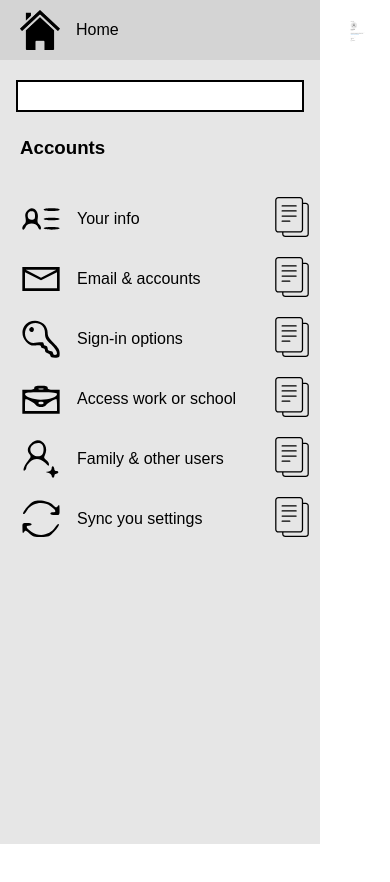
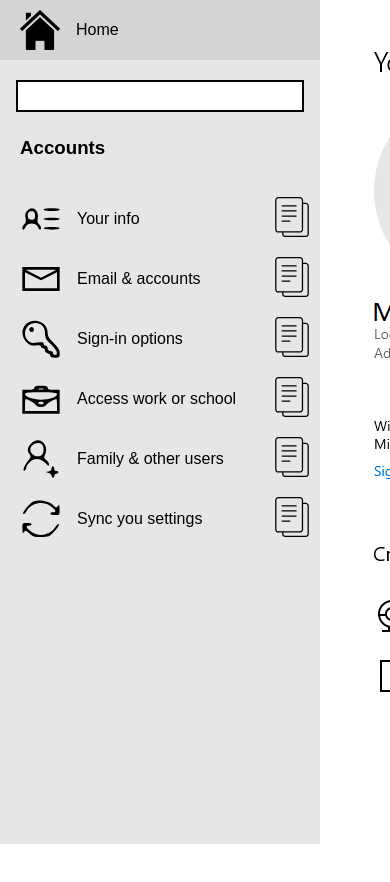
Before and after one commit to erwanvivien/ms-setting, a Next.js app: page /accounts in a window 390 px wide. Shown: the top 882 px of the page. Before the commit the page ends 844 px from the top, so only its background shows below. Built offline with nearby package versions, Linux system fonts and the light colour scheme.

Commit message:
fix: remove responsive from image

```diff
--- a/components/SettingImage.tsx
+++ b/components/SettingImage.tsx
@@ -1,7 +1,7 @@
 import React from "react";
 import Image from "next/image";
 
-import stylesSetting from "../styles/Settings.module.css";
+import styles from "../styles/Settings.module.css";
 
 type SettingImageProps = {
   page: string;
@@ -10,13 +10,16 @@ type SettingImageProps = {
 
 const SettingImage = ({ page, image }: SettingImageProps) => {
   return (
-    <div className={stylesSetting.setting_builder_container}>
+    <div className={styles.setting_builder_container}>
       {image && (
         <Image
           src={image}
           alt={`Setting page for ${page}`}
           // layout="fill"
+          width={1250}
+          height={1010}
           quality={95}
+          layout="fixed"
         />
       )}
     </div>
--- a/styles/Settings.module.css
+++ b/styles/Settings.module.css
@@ -6,6 +6,7 @@
 .setting_builder_container {
   display: flex;
   flex-direction: row;
+  z-index: -1;
 }
 
 .spacer {
```
